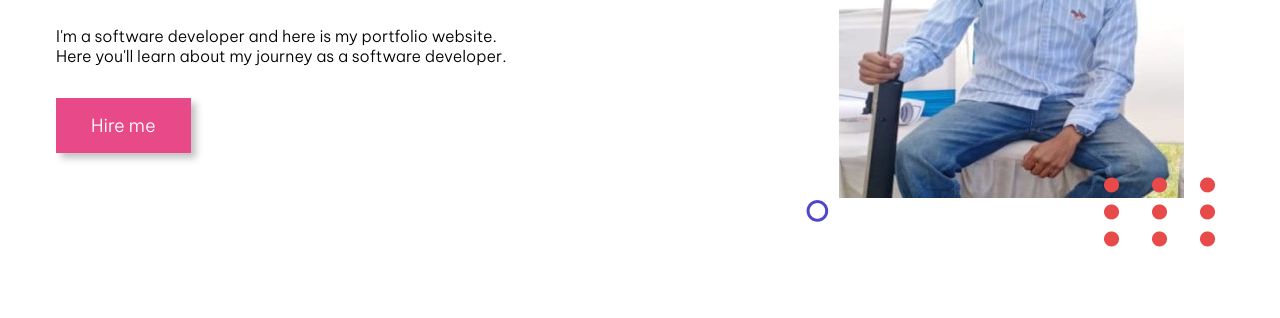
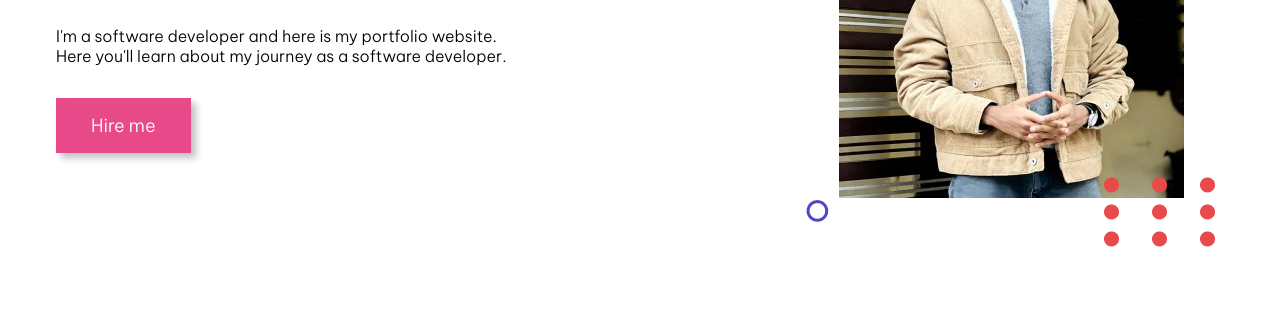
Before and after one commit to johnkhore5911/Portfolio, a plain HTML site: page index.html in a window 1280 px wide. Shown: the part 392-710 px from the top of the page. Drawn offline with nearby package versions, Linux system fonts and the light colour scheme.

Commit message:
final commit

```diff
--- a/PortfolioWebsite.html
+++ b/index.html
@@ -72,7 +72,7 @@
                 </div>
 
                 <div class="user-image">
-                    <img src="./images/userAsset/UserImage3.jpg" alt="" />
+                    <img src="./images/UserImage4.jpg" alt="" />
                 </div>
             </div>
 
```
Also changed, not shown: images/UserImage1.jpg, images/UserImage4.jpg (added).
